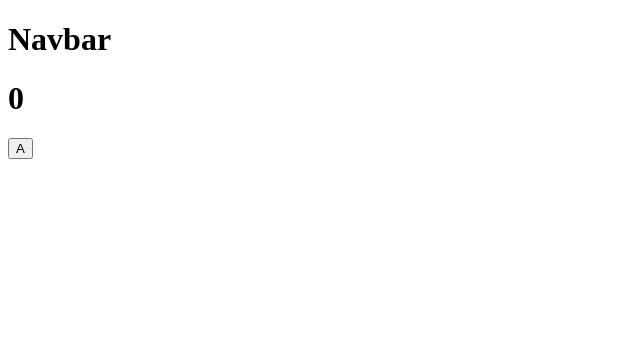
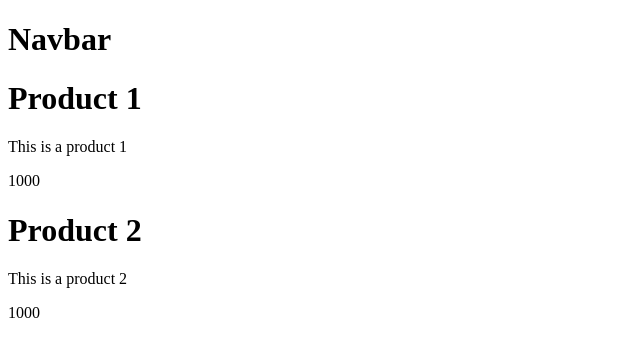
Before and after one commit to TheoSempaii/react_course, a React (Create React App) app: page / in a window 1280 px wide. Shown: the top 356 px of the page, without its empty margins (0-640 px from the left). Built offline with nearby package versions, Linux system fonts and the light colour scheme.

Commit message:
new body and outputting lists

```diff
--- /dev/null
+++ b/src/components/Body.js
@@ -0,0 +1,32 @@
+import { useState } from "react";
+
+const Body = () => {
+
+  let [products, setProducts] = useState([{
+    id: 1,
+    name: "Product 1",
+    price: 1000,
+    description: "This is a product 1",
+  }, {
+    id: 2,
+    name: "Product 2",
+    price: 1000,
+    description: "This is a product 2",
+  }])
+
+  return (
+    <div className="product-container">
+      {products.map((product) => (
+        <div className="product-box" key={product.id}>
+          <h1>{product.name}</h1>
+          <p>{product.description}</p>
+          <p className="price">{product.price}</p>
+
+        </div>
+      ))}
+    </div>
+
+  );
+}
+
+export default Body;
--- a/src/views/App.js
+++ b/src/views/App.js
@@ -1,20 +1,15 @@
+import Body from "../components/Body";
 import Navbar from "../components/Navbar";
-import { useState } from "react";
 import "../css/index.css"
 
 function App() {
 
-  const [counter, setCounter] = useState(0)
 
-  function handleClick() {
-    setCounter(counter + 1)
-  }
 
   return (
     <div className="App">
       <Navbar />
-      <h1>{counter}</h1>
-      <button onClick={handleClick}>A</button>
+      <Body />
     </div>
   );
 }
```
